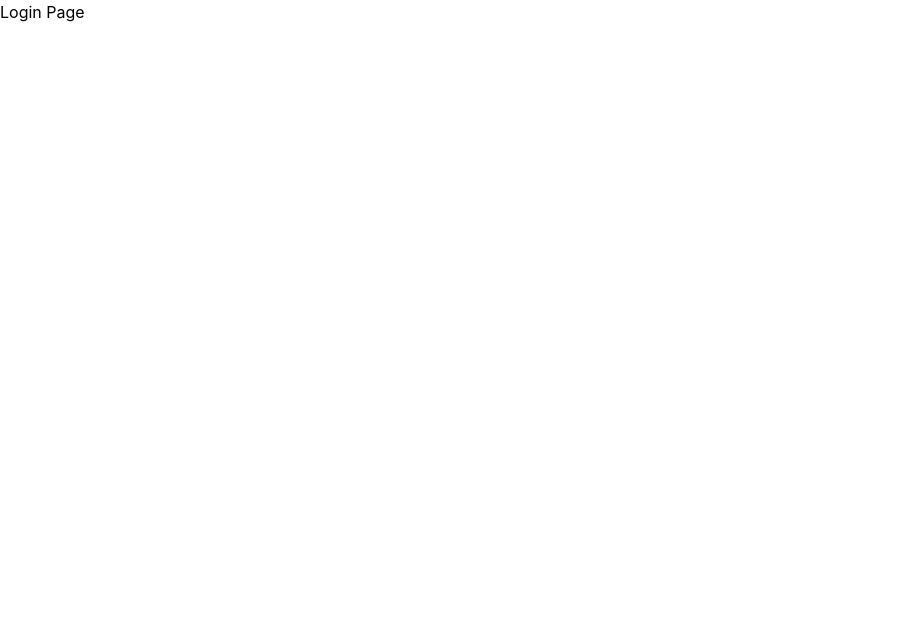
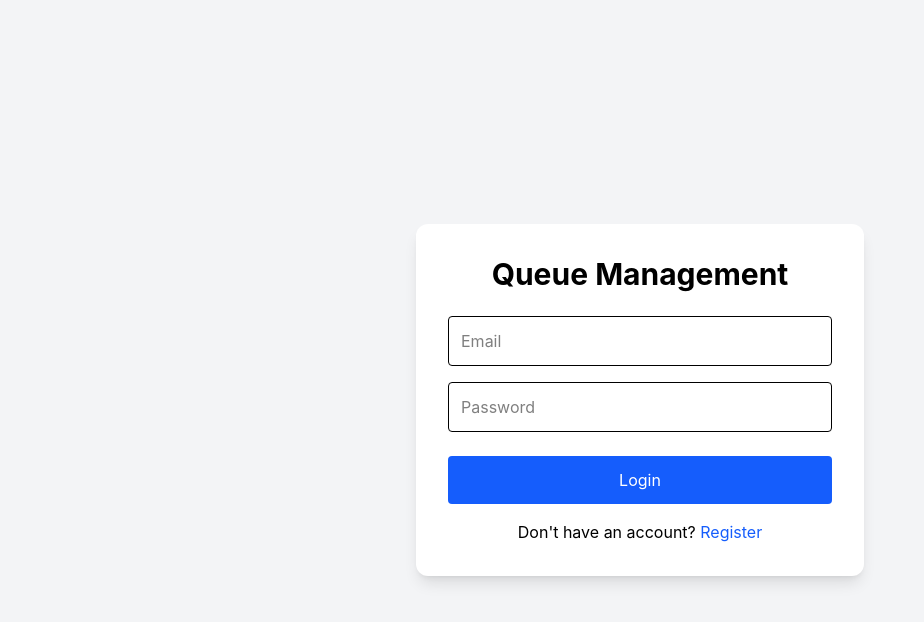
Before and after one commit to uday-kiran-web-dev/smart_queue_management_system, a React app in the folder frontend/: page / in a window 1280 px wide. Shown: the top 622 px of the page, without its empty margins (0-924 px from the left). Built offline with nearby package versions, Linux system fonts and the light colour scheme; no server answers; the HTML template or start-up script is replaced by a standard one.

Commit message:
Implement Login Page

```diff
--- a/frontend/src/api/axios.js
+++ b/frontend/src/api/axios.js
@@ -1,10 +1,22 @@
 import axios from "axios";
 
+const baseURL = import.meta.env.VITE_API_URL || "http://localhost:8000";
+
 const api = axios.create({
-  baseURL: import.meta.env.VITE_API_BASE_URL,
+  baseURL: `${baseURL}/api/v1`,
   headers: {
     "Content-Type": "application/json",
   },
 });
 
+api.interceptors.request.use((config) => {
+  const token = localStorage.getItem("token");
+
+  if (token) {
+    config.headers.Authorization = `Bearer ${token}`;
+  }
+
+  return config;
+});
+
 export default api;
--- a/frontend/src/context/AuthContext.jsx
+++ b/frontend/src/context/AuthContext.jsx
@@ -1,28 +1,32 @@
-import { createContext, useState } from "react";
+import { createContext, useEffect, useState } from "react";
 
 export const AuthContext = createContext();
 
 export default function AuthProvider({ children }) {
   const [user, setUser] = useState(null);
 
+  useEffect(() => {
+    const savedUser = localStorage.getItem("user");
+
+    if (savedUser) {
+      setUser(JSON.parse(savedUser));
+    }
+  }, []);
+
   const login = (data) => {
     localStorage.setItem("token", data.access_token);
+    localStorage.setItem("user", JSON.stringify(data.user));
     setUser(data.user);
   };
 
   const logout = () => {
     localStorage.removeItem("token");
+    localStorage.removeItem("user");
     setUser(null);
   };
 
   return (
-    <AuthContext.Provider
-      value={{
-        user,
-        login,
-        logout,
-      }}
-    >
+    <AuthContext.Provider value={{ user, login, logout }}>
       {children}
     </AuthContext.Provider>
   );
--- a/frontend/src/pages/admin/Dashboard.jsx
+++ b/frontend/src/pages/admin/Dashboard.jsx
@@ -0,0 +1,3 @@
+export default function AdminDashboard() {
+  return <h1>Admin Dashboard</h1>;
+}
--- a/frontend/src/pages/auth/Login.jsx
+++ b/frontend/src/pages/auth/Login.jsx
@@ -1,3 +1,67 @@
+import { useContext } from "react";
+import { useForm } from "react-hook-form";
+import { useNavigate, Link } from "react-router-dom";
+
+import api from "../../api/axios";
+import { AuthContext } from "../../context/AuthContext";
+
 export default function Login() {
-  return <h1>Login Page</h1>;
+  const { register, handleSubmit } = useForm();
+
+  const { login } = useContext(AuthContext);
+
+  const navigate = useNavigate();
+
+  const onSubmit = async (data) => {
+    try {
+      const response = await api.post("/auth/login", data);
+
+      login(response.data);
+
+      if (response.data.user.role === "admin") {
+        navigate("/admin/dashboard");
+      } else {
+        navigate("/student/dashboard");
+      }
+    } catch (error) {
+      alert(error.response?.data?.detail || "Login failed");
+    }
+  };
+
+  return (
+    <div className="min-h-screen flex items-center justify-center bg-gray-100">
+      <form
+        onSubmit={handleSubmit(onSubmit)}
+        className="bg-white shadow-lg rounded-xl p-8 w-full max-w-md"
+      >
+        <h1 className="text-3xl font-bold mb-6 text-center">
+          Queue Management
+        </h1>
+
+        <input
+          {...register("email")}
+          placeholder="Email"
+          className="border p-3 rounded w-full mb-4"
+        />
+
+        <input
+          {...register("password")}
+          type="password"
+          placeholder="Password"
+          className="border p-3 rounded w-full mb-6"
+        />
+
+        <button className="bg-blue-600 text-white rounded p-3 w-full hover:bg-blue-700">
+          Login
+        </button>
+
+        <p className="text-center mt-4">
+          Don't have an account?{" "}
+          <Link className="text-blue-600" to="/register">
+            Register
+          </Link>
+        </p>
+      </form>
+    </div>
+  );
 }
--- a/frontend/src/pages/student/Dashboard.jsx
+++ b/frontend/src/pages/student/Dashboard.jsx
@@ -0,0 +1,3 @@
+export default function StudentDashboard() {
+  return <h1>Student Dashboard</h1>;
+}
--- a/frontend/src/routes/AppRoutes.jsx
+++ b/frontend/src/routes/AppRoutes.jsx
@@ -2,6 +2,9 @@ import { BrowserRouter, Routes, Route } from "react-router-dom";
 
 import Login from "../pages/auth/Login";
 import Register from "../pages/auth/Register";
+
+import StudentDashboard from "../pages/student/Dashboard";
+import AdminDashboard from "../pages/admin/Dashboard";
 
 export default function AppRoutes() {
   return (
@@ -10,6 +13,10 @@ export default function AppRoutes() {
         <Route path="/" element={<Login />} />
 
         <Route path="/register" element={<Register />} />
+
+        <Route path="/student/dashboard" element={<StudentDashboard />} />
+
+        <Route path="/admin/dashboard" element={<AdminDashboard />} />
       </Routes>
     </BrowserRouter>
   );
```
Also changed, not shown: 1 other file (tests, documents, lock files or other folders).
